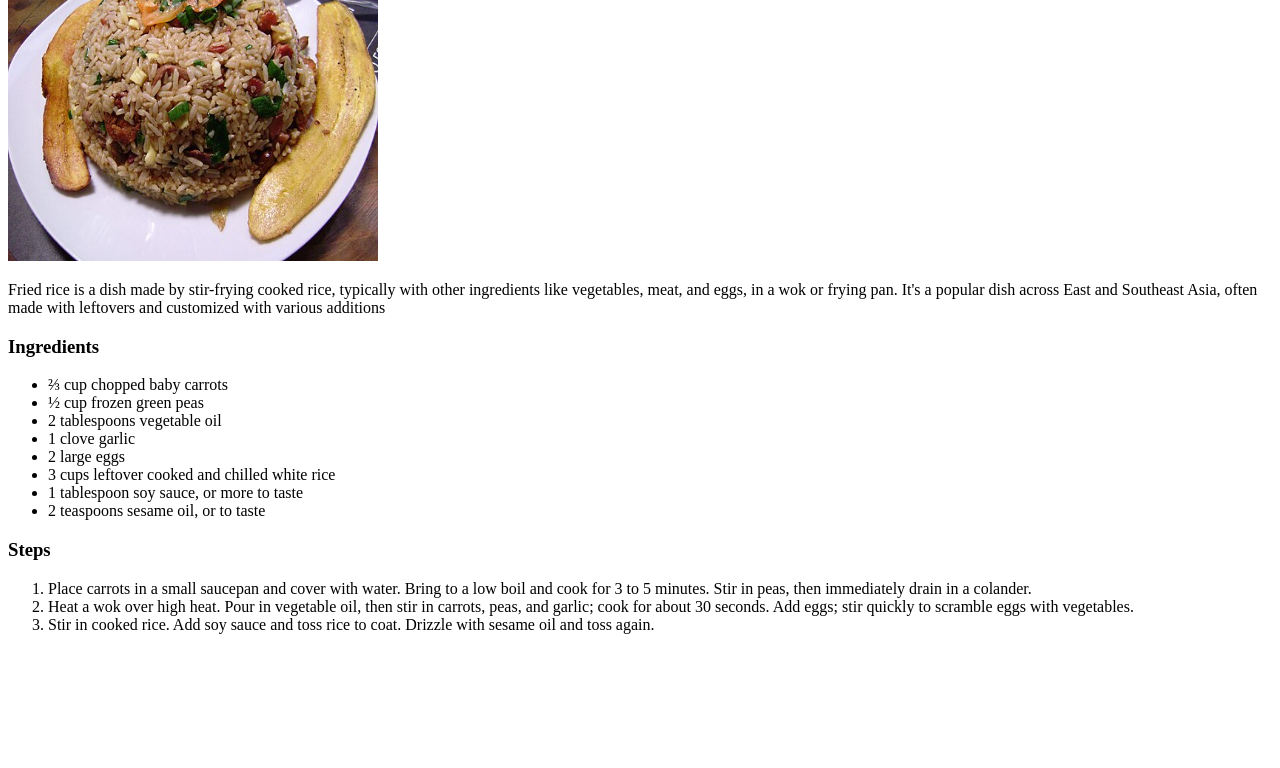
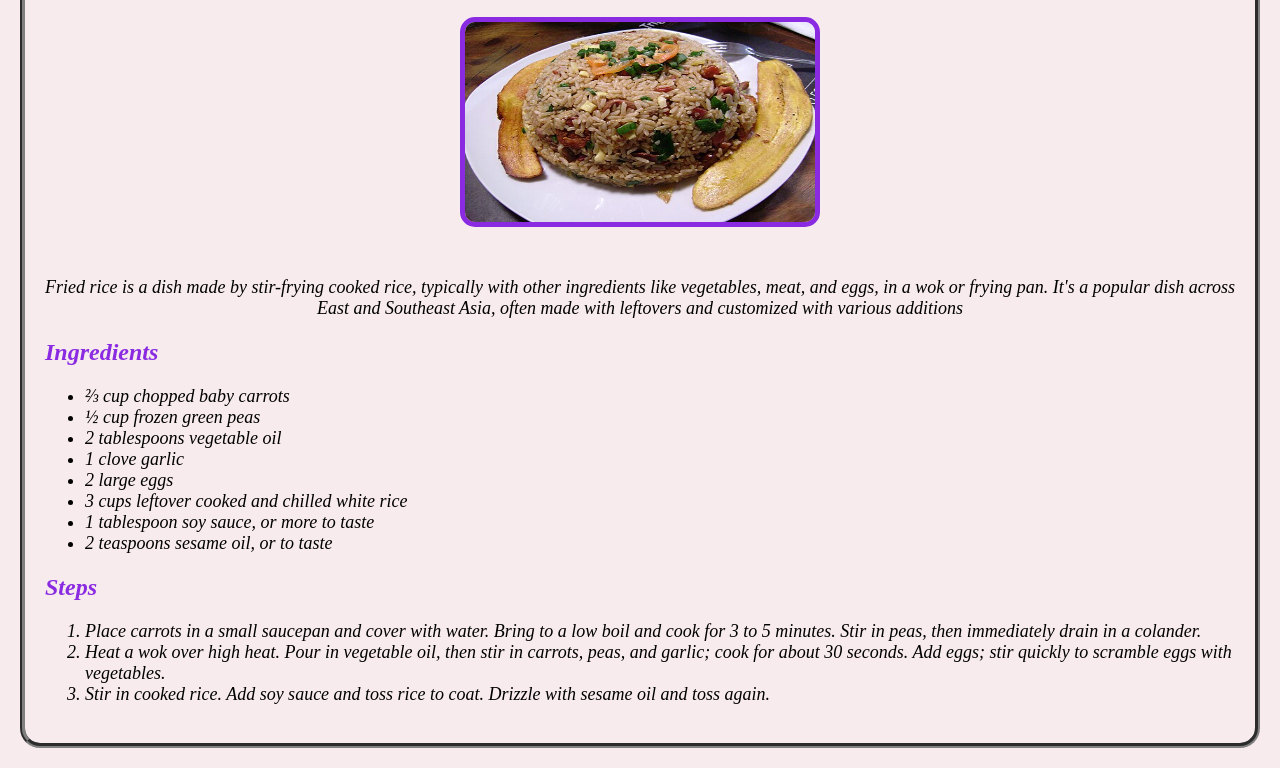
Before and after one commit to vignesh-py/odin-recipes, a plain HTML site: page recipes/friedrice.html in a window 1280 px wide. Shown: the part 165-933 px from the top of the page. Before the commit the page ends 815 px from the top, so only its background shows below. Drawn offline with Linux system fonts and the light colour scheme.

Commit message:
add css to friedrice.html

```diff
--- /dev/null
+++ b/recipes/friedrice.css
@@ -0,0 +1,42 @@
+
+body
+{
+    background-color: #F7EBED;
+    border: 5px groove gray;
+    border-radius: 20px;
+    font-style: italic;
+    padding: 20px;
+    margin: 20px;
+    font-family: 'Times New Roman', Times, serif;
+}
+
+img
+{
+  display: block;
+  width: 350px;;
+  height: 200px;
+  border-radius: 15px;
+  border: 5px solid blueviolet ;
+  margin: auto;
+  margin-bottom: 50px;
+}
+
+.para{
+  text-align: center;
+  font-size: large;
+}
+
+.heading {
+    text-align: center;
+    font-size: 3em;
+}
+
+.heading,
+.ingredients,
+.steps{
+  color: blueviolet;
+}
+
+ul,ol{
+  font-size: large;
+}
--- a/recipes/friedrice.html
+++ b/recipes/friedrice.html
@@ -4,16 +4,17 @@
     <meta charset="UTF-8">
     <meta name="viewport" content="width=device-width, initial-scale=1.0">
     <title>Fried rice</title>
+     <link rel="stylesheet" href="friedrice.css">
   </head>
   <body>
     <a href="../index.html">Home</a>
-    <h1>Fried rice</h1>
+    <h1 class="heading">Fried rice</h1>
     <img src="../images/friedrice-a.JPG" width="370" height="320" alt="a picture of a fried rice">
-    <p> Fried rice is a dish made by stir-frying cooked rice, typically with other ingredients like
+    <p class="para"> Fried rice is a dish made by stir-frying cooked rice, typically with other ingredients like
         vegetables, meat, and eggs, in a wok or frying pan. It's a popular dish across East and
         Southeast Asia, often made with leftovers and customized with various additions</p>
 
-    <h3>Ingredients</h3>
+    <h2 class="ingredients">Ingredients</h2>
     <ul>
         <li>⅔ cup chopped baby carrots</li>
         <li>½ cup frozen green peas</li>
@@ -25,7 +26,7 @@
         <li>2 teaspoons sesame oil, or to taste</li>
     </ul>
 
-    <h3>Steps</h3>
+    <h2 class="steps">Steps</h2>
     <ol>
       <li>Place carrots in a small saucepan and cover with water. Bring to a low boil and cook
          for 3 to 5 minutes. Stir in peas, then immediately drain in a colander.</li>
```
Also changed, not shown: index.html (+6 -3 lines).
